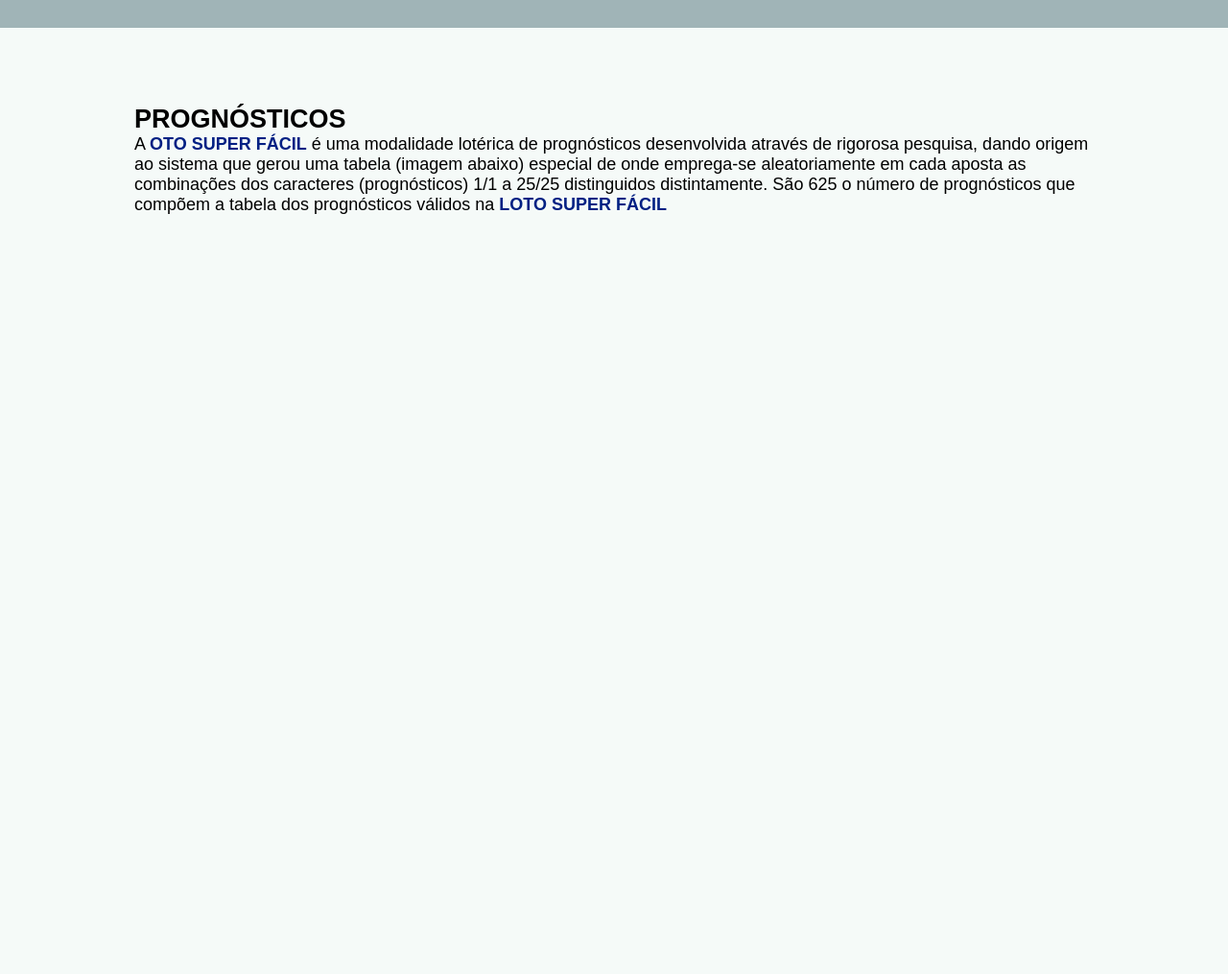
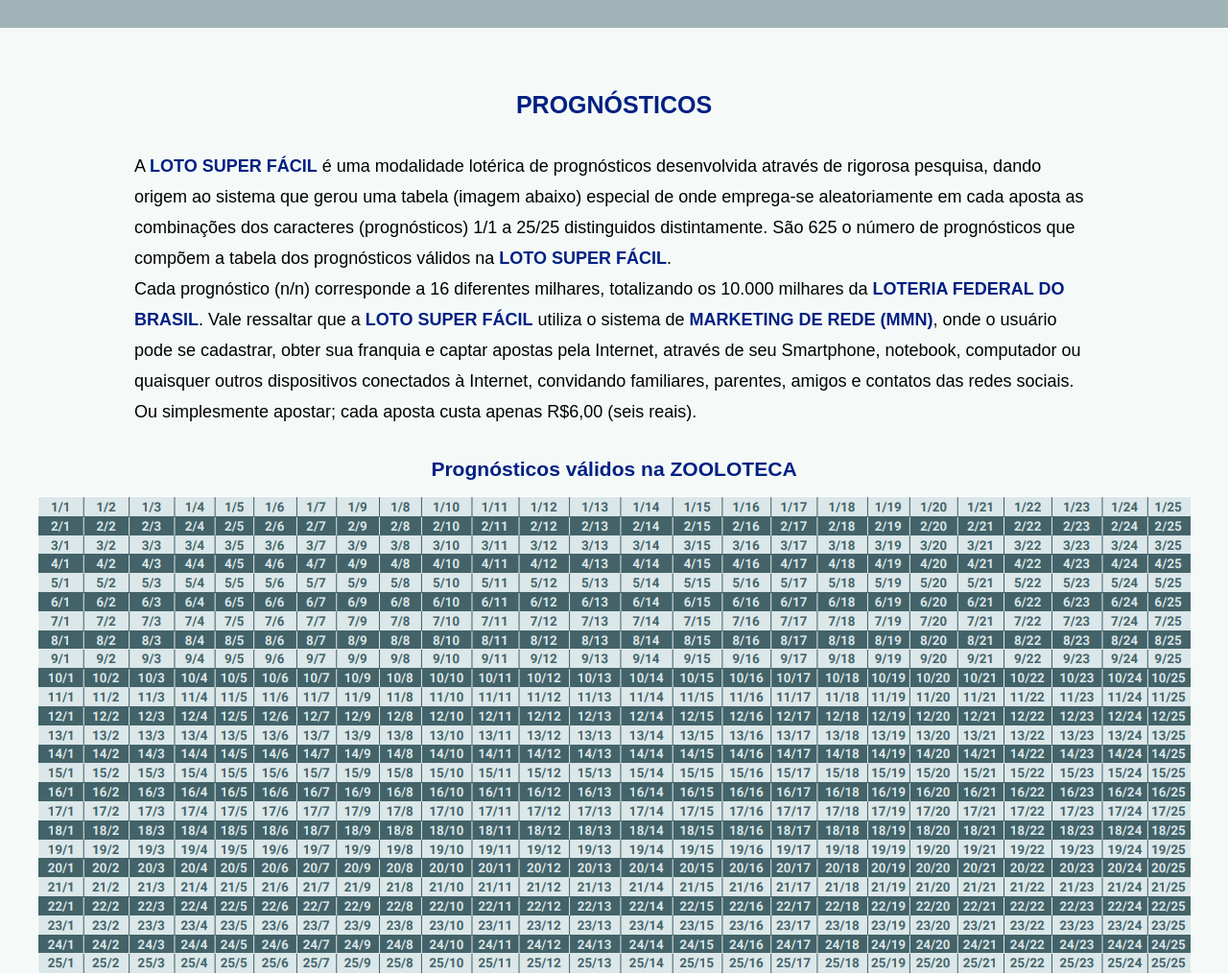
Before and after one commit to frazaovitor/Projeto-ZooloTeca, a plain HTML site: page index.html in a window 1280 px wide. Shown: the part 1097-2112 px from the top of the page at 96% size. Before the commit the page ends 1321 px from the top, so only its background shows below. Drawn offline with Linux system fonts and the light colour scheme.

Commit message:
tabela prognóstico

```diff
--- a/index.html
+++ b/index.html
@@ -81,11 +81,13 @@
 
             <p> Em cada aposta de 5 prognósticos, o apostador da <span class="destaque2">LOTO SUPER
                     FÁCIL</span> concorre com 80 milhares, do primeiro
-                ao quinto prêmio da <span class="destaque2">LOTERIA FEDERAL DO BRASIL</span> e pode ganhar com 5, 4, 3, 2
+                ao quinto prêmio da <span class="destaque2">LOTERIA FEDERAL DO BRASIL</span> e pode ganhar com 5, 4, 3,
+                2
                 e até com 1 ponto apenas,
                 obedecendo a colocação dos prêmios no formulário de captação de apostas.</p>
 
-            <p> O prêmio proposto para os ganhadores da <span class="destaque2">LOTO SUPER FÁCIL</span> corresponde a 53%
+            <p> O prêmio proposto para os ganhadores da <span class="destaque2">LOTO SUPER FÁCIL</span> corresponde a
+                53%
                 da arrecadação bruta
                 distribuídos percentualmente entre as etapas de pontuação e rateado em partes iguais entre o número de
                 ganhadores, de acordo com o percentual preestabelecido para cada uma das etapas. O pagamento do prêmio
@@ -97,11 +99,25 @@
 
     <div class="conteudo3">
         <div class="prognosticos fontM">
-            <h2>PROGNÓSTICOS</h2>
-            <p>A <span class="destaque1">OTO SUPER FÁCIL</span> é uma modalidade lotérica de prognósticos desenvolvida através de rigorosa pesquisa,
+            <h2 class="titulo fontG">PROGNÓSTICOS</h2>
+            <p>A <span class="destaque1">LOTO SUPER FÁCIL</span> é uma modalidade lotérica de prognósticos desenvolvida
+                através de rigorosa pesquisa,
                 dando origem ao sistema que gerou uma tabela (imagem abaixo) especial de onde emprega-se aleatoriamente
                 em cada aposta as combinações dos caracteres (prognósticos) 1/1 a 25/25 distinguidos distintamente. São
-                625 o número de prognósticos que compõem a tabela dos prognósticos válidos na <span class="destaque1">LOTO SUPER FÁCIL</span></p>
+                625 o número de prognósticos que compõem a tabela dos prognósticos válidos na <span
+                    class="destaque1">LOTO SUPER FÁCIL</span>.</p>
+
+            <p> Cada prognóstico (n/n) corresponde a 16 diferentes milhares, totalizando os 10.000 milhares da <span
+                    class="destaque1">LOTERIA FEDERAL DO BRASIL</span>. Vale ressaltar que a <span
+                    class="destaque1">LOTO SUPER FÁCIL</span> utiliza o sistema de <span class="destaque1">MARKETING DE
+                    REDE (MMN)</span>, onde o usuário pode se cadastrar, obter sua franquia e captar apostas pela
+                Internet, através de seu Smartphone, notebook, computador ou quaisquer outros dispositivos conectados à
+                Internet, convidando familiares, parentes, amigos e contatos das redes sociais. Ou simplesmente apostar;
+                cada aposta custa apenas R$6,00 (seis reais).</p>
+        </div>
+        <div class="tabela-proagnosticos fontM">
+            <h3 class="destaque1">Prognósticos válidos na ZOOLOTECA</h3>
+            <img src="img/tabela.png" alt="">
         </div>
     </div>
 
--- a/style/style.css
+++ b/style/style.css
@@ -138,7 +138,8 @@
   background-color: rgb(160, 180, 183);
 }
 
-.como-funciona {
+.como-funciona,
+.prognosticos {
   padding: 2rem 0;
   width: 1000px;
   margin: auto;
@@ -150,5 +151,15 @@
 .conteudo3 {
   width: 1000px;
   margin: auto;
-  margin-top: 5rem;
 }
+
+.tabela-proagnosticos {
+display: flex;
+flex-direction: column;
+align-items: center;
+justify-content: center;
+}
+
+.tabela-proagnosticos>img{
+margin-top: 1rem;
+}
```
Also changed, not shown: img/form.jpg (added), img/tabela.png (added).
